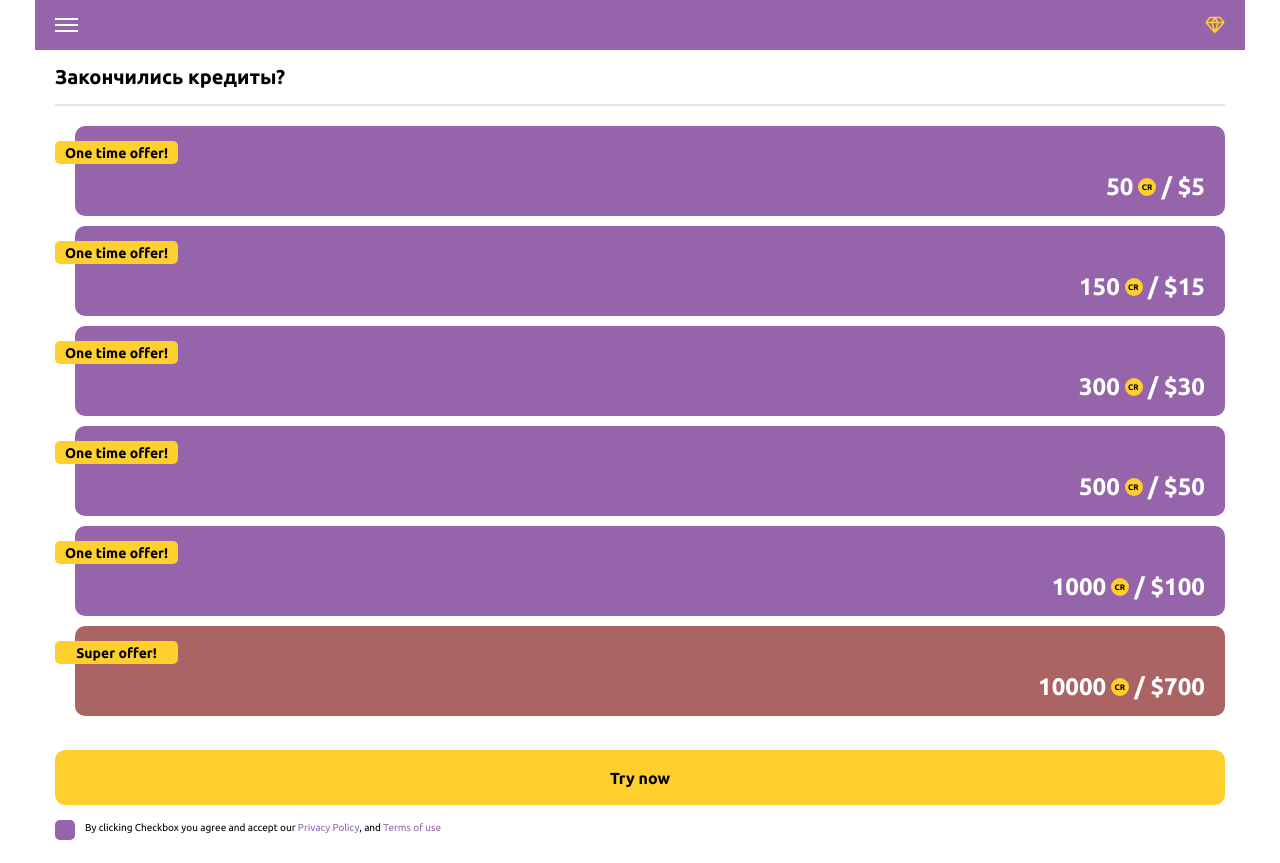
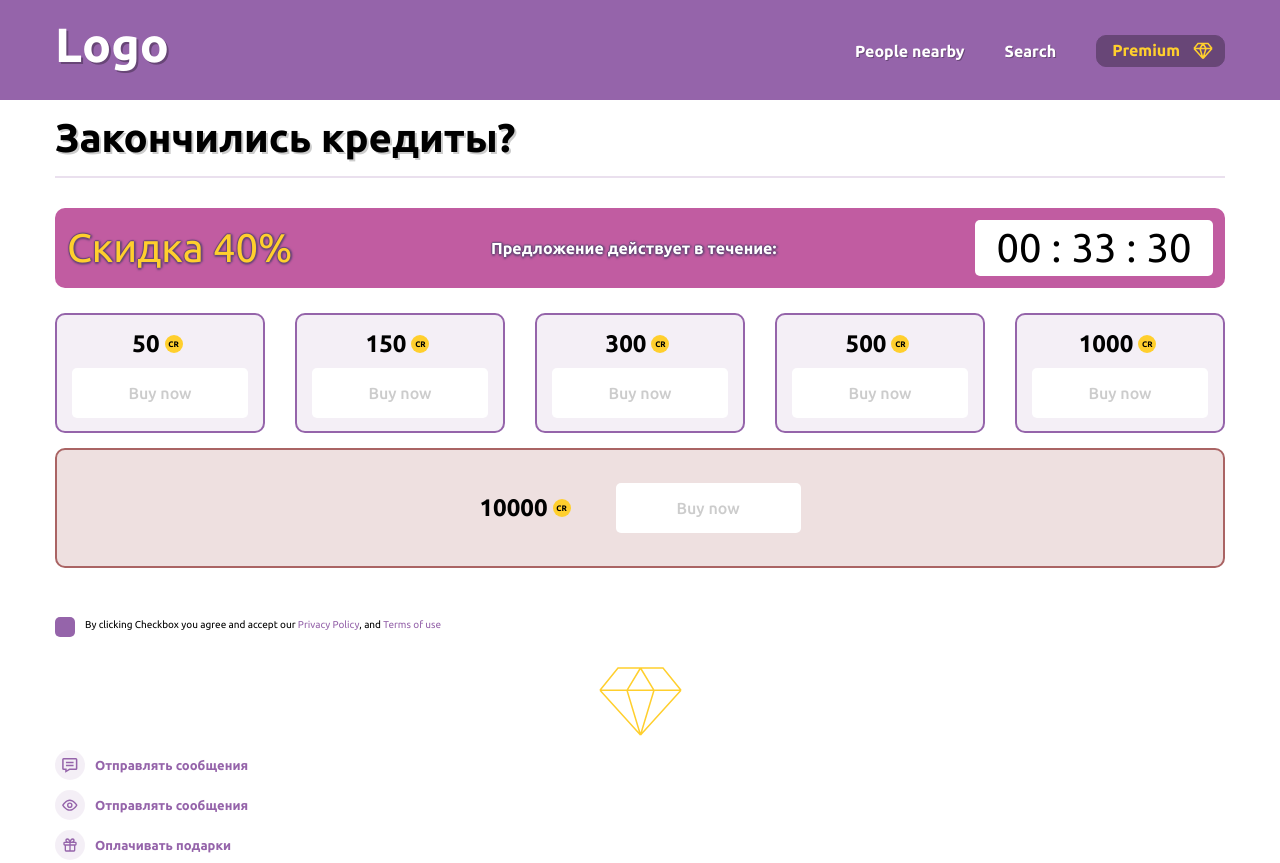
Before and after one commit to vmnekrasovv/julia, a plain HTML site: page app/index.html in a window 1280 px wide. Shown: the top 863 px of the page. Drawn offline with Linux system fonts and the light colour scheme.

Commit message:
header / section-offer adaptive

```diff
--- a/app/index.html
+++ b/app/index.html
@@ -52,7 +52,13 @@
 			<div class="timer">
 				<div class="timer__title">Скидка 40%</div>
 				<div class="timer__text">Предложение действует в течение:</div>
-				<div class="timer__nums">00:33:30</div>
+				<div class="timer__nums">
+					<span>00</span>
+					<span>:</span>
+					<span>33</span>
+					<span>:</span>
+					<span>30</span>
+				</div>
 			</div>
 
 			<div class="offer">
--- a/app/js/app.js
+++ b/app/js/app.js
@@ -11,8 +11,39 @@
 			slidesToShow: 1,
 			slidesToScroll: 1,
 			swipeToSlide: true,
-			autoplay: true,
-			autoplaySpeed: 3000
+			autoplay: false,
+			autoplaySpeed: 3000,
+			mobileFirst: true,
+			responsive: [
+			   {
+			      breakpoint: 376,
+			      settings: {
+			      	slidesToShow: 2,
+					slidesToScroll: 2,
+			      }
+			   },
+			   {
+			   	 breakpoint: 576,
+			      settings: {
+			      	slidesToShow: 3,
+					slidesToScroll: 3,
+			      }
+			   },
+			   {
+			   	 breakpoint: 768,
+			      settings: {
+			      	slidesToShow: 4,
+					slidesToScroll: 4,
+			      }
+			   },
+			   {
+			   	 breakpoint: 990,
+			      settings: {
+			      	slidesToShow: 5,
+					slidesToScroll: 5,
+			      }
+			   }
+			]
 		});
 
 		slickInitialized = true;
@@ -22,7 +53,7 @@
 
 		wW = window.innerWidth;
 
-		if(wW < 768) {
+		if(wW < 1200) {
 			slickInit();
 		}
 	});
@@ -32,13 +63,13 @@
 
 		wW = window.innerWidth;
 
-		if(wW < 768 && slickInitialized) {
+		if(wW < 1200 && slickInitialized) {
 			$('.offer').slick('refresh');
 		}
-		else if(wW < 768 && !slickInitialized) {
+		else if(wW < 1200 && !slickInitialized) {
 			slickInit();
 		}
-		else if(wW > 768 && slickInitialized){
+		else if(wW > 1200 && slickInitialized){
 			$('.offer').slick('unslick');
 		}
 	});
--- a/app/scss/_burger.scss
+++ b/app/scss/_burger.scss
@@ -7,10 +7,11 @@
     position: relative;
     cursor: pointer;
     z-index: 3;
+    display: flex;
+	align-self: center;
 
-	@media (max-width: 767px) {
-		display: flex;
-		align-self: center;
+	@media (min-width: 768px) {
+		display: none;
 	}
 
 	&__element {
--- a/app/scss/_header.scss
+++ b/app/scss/_header.scss
@@ -1,10 +1,15 @@
 .header	{
 
 	margin-bottom: 15px;
+	height: 50px;
+	background: var(--color-violet-light);
+
+	@media (min-width: 768px) {
+		height: 100px;
+	}
 
 	.container {
-		height: 50px;
-		background: var(--color-violet-light);
+		height: 100%;
 	}
 
 	.navbar {
@@ -16,6 +21,15 @@
 
 	.logo {
 		display: none;
+		color: #fff;
+		font-size: var(--title-size-xl);
+		font-weight: bold;
+		margin-top: -12px;
+		text-shadow: 2px 2px var(--color-violet);
+
+		@media (min-width: 768px) {
+			display: block;
+		}
 	}
 
 	.header-menu {
@@ -35,6 +49,19 @@
 		border-top: 1px solid #fff;
 		transition: .2s;
 
+		@media (min-width: 768px) {
+			position: relative;
+			top: auto;
+			left: 0;
+			flex-direction: row;
+			justify-content: flex-start;
+			gap: 40px;
+			width: auto;
+			height: 100%;
+			padding-bottom: 0;
+			border-top: 1px solid transparent;
+		}
+
 		&.active {
 			left: 0;
 		}
@@ -44,9 +71,35 @@
 			color: #fff;
 			font-weight: bold;
 			font-size: var(--title-size-s);
+			text-shadow: 1px 1px var(--color-violet);
+			transition: .2s color;
 
-			&:last-child {
+			&:hover {
+				color: var(--color-yellow);
+			}
+
+			&.premium {
 				display: none;
+			}
+
+			@media (min-width: 768px) {
+				font-size: var(--text-size-xl);
+
+				&.premium {
+					width: auto;
+					height: auto;
+					display: block;
+					padding: 5px 44px 7px 15px;
+					border-radius: 10px;
+					background-color: var(--color-violet);
+					background-position: 90% center;
+					color: var(--color-yellow);
+					border: 1px solid var(--color-violet);
+
+					&:hover {
+						background-color: var(--color-pink);
+					}
+				}
 			}
 		}
 
@@ -59,5 +112,9 @@
 		position: relative;
 		z-index: 3;
 		background: url('../images/dest/icons/brilliant.svg') no-repeat;
+
+		@media (min-width: 768px) {
+			display: none;
+		}
 	}
 }
--- a/app/scss/_section_offer.scss
+++ b/app/scss/_section_offer.scss
@@ -1,12 +1,93 @@
 .section-offer {
 
 	.timer {
+
+		justify-content: space-between;
+		align-items: center;
+		padding: 12px;
+		margin-top: 30px;
+		border-radius: 10px;
+		background: var(--color-pink);
+
 		display: none;
+
+		@media (min-width: 768px) {
+			display: flex;
+			gap: 0px;
+			flex-wrap: wrap;
+		}
+
+		@media (min-width: 990px) {
+			flex-wrap: nowrap;
+			gap: 30px;
+		}
+
+		&__title {
+			font-size: var(--title-size-l);
+			color: var(--color-yellow);
+			text-shadow:
+			 	2px 0 2px var(--color-violet),
+				0 2px 2px var(--color-violet),
+				-1px 0 1px var(--color-violet),
+				0 -1px 1px var(--color-violet);
+
+			@media (min-width: 768px) {
+				flex: 0 0 100%;
+			}
+
+			@media (min-width: 990px) {
+				flex: 0 0 auto;
+			}
+		}
+
+		&__text {
+			font-weight: bold;
+			color: #fff;
+			text-shadow:
+			 	2px 0 2px var(--color-violet),
+				0 2px 2px var(--color-violet),
+				-1px 0 1px var(--color-violet),
+				0 -1px 1px var(--color-violet);
+
+			@media (max-width: 990px) {
+				font-size: var(--title-size-s);
+			}
+		}
+
+		&__nums {
+			width: 238px;
+			height: 56px;
+			display: flex;
+			justify-content: center;
+			align-items: center;
+			gap: 10px;
+			background: #fff;
+			border-radius: 5px;
+			font-size: var(--title-size-l);
+
+		}
 	}
 
 	.offer {
+		margin-bottom: 34px;
 
-		margin-bottom: 34px;
+		@media (min-width: 1200px) {
+			display: flex;
+			column-gap: 30px;
+			flex-wrap: wrap;
+			padding-top: 25px;
+		}
+
+		.slick-list {
+			padding-top: 25px;
+		}
+
+		.slick-track {
+			@media (min-width: 376px) {
+				margin-left: -10px;
+			}
+
+		}
 
 		&__item {
 
@@ -18,8 +99,36 @@
 			height: 90px;
 			padding-right: 20px;
 			border-radius: 10px;
+			border: 2px solid var(--color-violet-light);
 			color: #000;
 			background: var(--color-violet-light);
+			transition: .2s background;
+
+			@media (min-width: 376px) {
+				height: 120px;
+				padding: 15px;
+				display: flex;
+				flex-direction: column;
+				gap: 10px;
+				background: rgba(149, 100, 170, 0.1);
+
+				&:hover {
+					background: var(--color-violet-light);
+
+					.offer__credits {
+						color: #fff;
+					}
+
+					&::before {
+						display: flex;
+					}
+				}
+			}
+
+			@media (min-width: 1200px) {
+				margin: 0 0 15px 0;
+				width: calc((100% - 120px) / 5);
+			}
 
 			&::before {
 				position: absolute;
@@ -36,10 +145,44 @@
 				font-size: var(--text-size-l);
 				font-weight: bold;
 				background: var(--color-yellow);
+
+				@media (min-width: 376px) {
+					display: none;
+					top: -12px;
+    				left: calc(50% - 60px);
+				}
 			}
 
 			&.super-offer {
+				border-color: var(--color-warm);
 				background: var(--color-warm);
+
+				&:hover {
+					background: var(--color-warm);
+				}
+
+				@media (min-width: 376px) {
+					background: rgba(170, 100, 100, 0.2);
+				}
+
+				@media (min-width: 1200px) {
+					flex-direction: row;
+					justify-content: center;
+					align-items: center;
+					gap: 40px;
+					width: 100%;
+					flex: 0 0 100%;
+
+					.offer__price {
+						flex: 0;
+					}
+
+					.offer__button {
+						width: 185px;
+						flex: 0 0 185px;
+					}
+
+				}
 
 				&::before {
 					content: 'Super offer!';
@@ -53,6 +196,11 @@
 			display: flex;
 			align-items: flex-end;
 			justify-content: flex-end;
+
+			@media (min-width: 376px) {
+				flex: 1;
+				justify-content: center;
+			}
 		}
 
 		&__credits {
@@ -64,13 +212,23 @@
 			color: #fff;
 			font-size: var(--title-size-m);
 			font-weight: bold;
+
+			@media (min-width: 376px) {
+				color: #000;
+			}
+		}
+
+		&__value {
+			@media (min-width: 376px) {
+				display: none;
+			}
 		}
 
 		&__icon {
 			width: 18px;
 			height: 18px;
+			flex: 0 0 18px;
 			padding-top: 1px;
-			padding-right: 1px;
 			margin-right: 5px;
 			margin-bottom: 5px;
 			display: flex;
@@ -84,7 +242,28 @@
 		}
 
 		&__button {
+			width: 100%;
+			height: 50px;
+			border-radius: 5px;
+			justify-content: center;
+			align-items: center;
+			font-weight: 500;
+
 			display: none;
+
+
+			@media (min-width: 376px) {
+				display: flex;
+				flex: 0 0 50px;
+				background: #fff;
+				color: #ccc;
+
+				&:hover {
+					background: var(--color-yellow);
+					color: #000;
+				}
+			}
+
 		}
 
 	} // offer
@@ -99,6 +278,10 @@
 		font-weight: bold;
 		border-radius: 10px;
 		background: var(--color-yellow);
+
+		@media (min-width: 576px) {
+			display: none;
+		}
 	}
 
 	.terms-privacy {
--- a/app/scss/app.scss
+++ b/app/scss/app.scss
@@ -88,8 +88,16 @@ h1 {
 	font-size: var(--title-size-s);
 	font-weight: bold;
 	padding-bottom: 15px;
-	margin-bottom: 20px;
 	border-bottom: 2px solid rgba(149, 100, 170, .2);
+
+	@media (min-width: 576px) {
+		font-size: var(--title-size-m);
+		text-shadow: 2px 2px #ccc;
+	}
+
+	@media (min-width: 768px) {
+		font-size: var(--title-size-l);
+	}
 }
 
 a {
```
Also changed, not shown: app/css/app.min.css, app/js/app.min.js.
